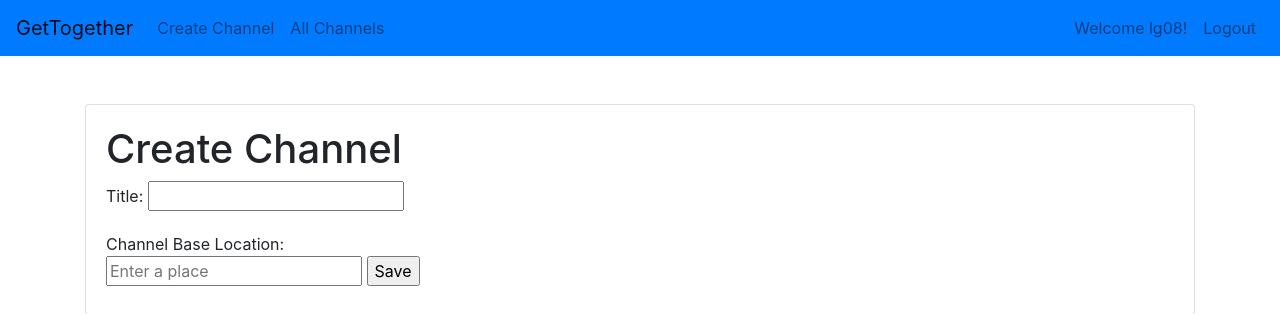
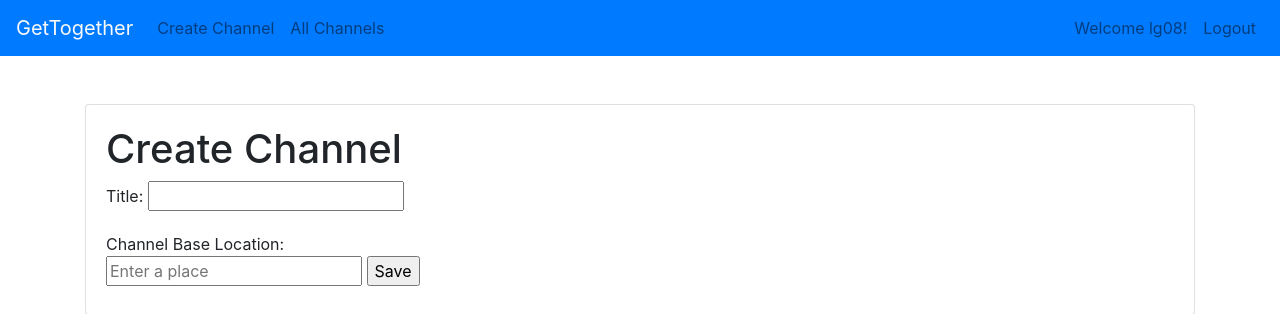
Before and after one commit to lg08/getTogether, a Django app: page /channels/create/ in a window 1280 px wide. Shown: the top 314 px of the page. Run offline with Django 3.2, Linux system fonts and the light colour scheme; a user stored in the database is signed in; parts of the project's set-up code (start-up, migrations or seed data) failed here and were passed over; some libraries are stand-ins or nearby versions.

Commit message:
minor ui changes to navbar

```diff
--- a/templates/navbar.html
+++ b/templates/navbar.html
@@ -1,5 +1,5 @@
-<nav class="navbar navbar-expand-lg navbar-light bg-primary text-light">
-    <a class="navbar-brand" href="{% url "home"  %}">GetTogether</a>
+<nav class="navbar navbar-expand-lg navbar-light bg-primary">
+    <a class="navbar-brand text-light" href="{% url "home"  %}">GetTogether</a>
   <button class="navbar-toggler" type="button" data-toggle="collapse" data-target="#navbarSupportedContent" aria-controls="navbarSupportedContent" aria-expanded="false" aria-label="Toggle navigation">
     <span class="navbar-toggler-icon"></span>
   </button>
```
